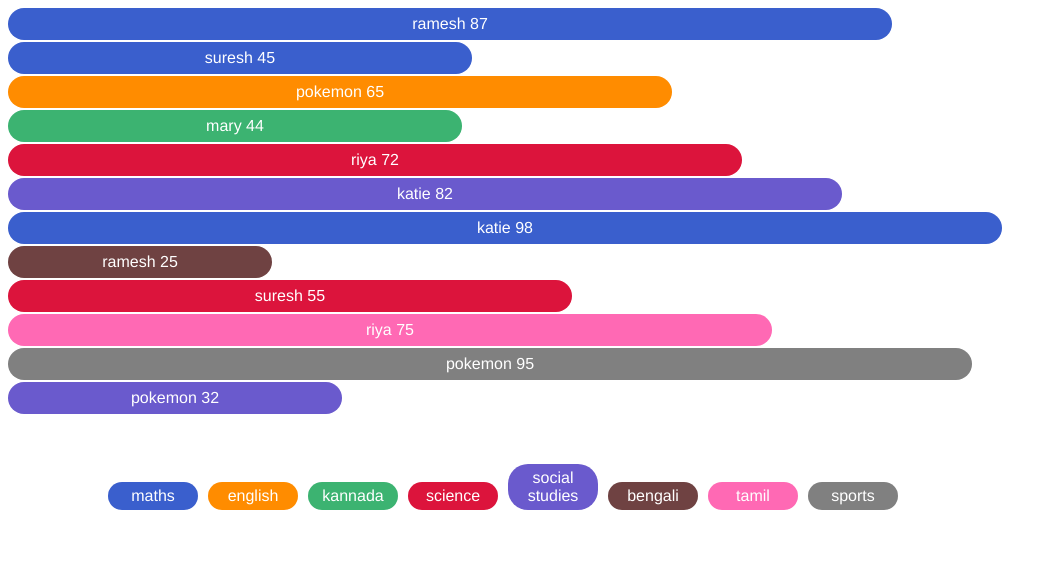
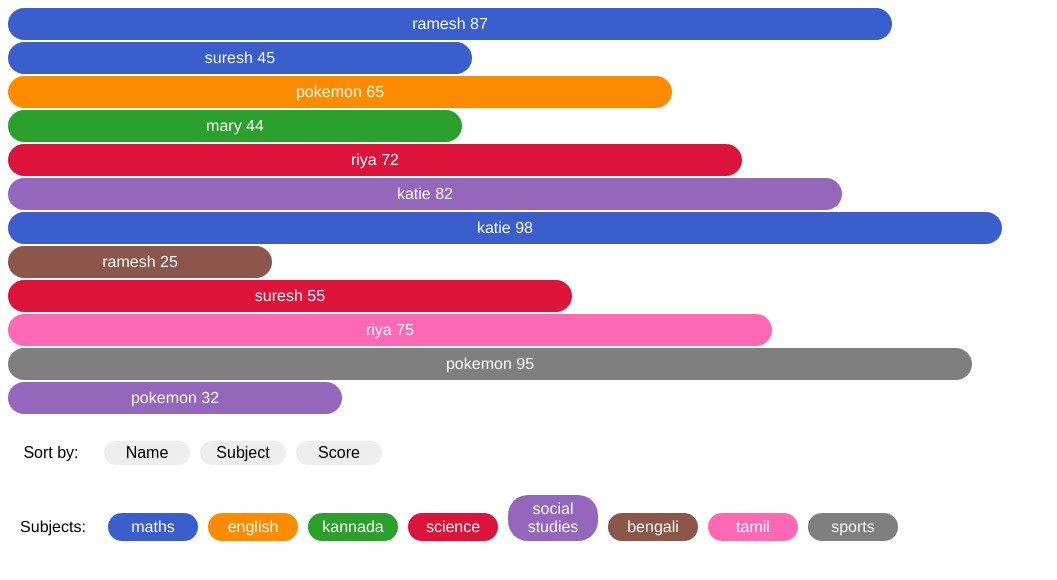
Before and after one commit to gauravkhuperkar/BarChart, a plain HTML site: page public/index.html in a window 1280 px wide. Shown: the whole page, without its empty margins (0-1057 px from the left). Drawn offline with Linux system fonts and the light colour scheme.

Commit message:
Updating colors and just rendering sort options on display.

```diff
--- a/public/css/style.css
+++ b/public/css/style.css
@@ -7,10 +7,6 @@
   	text-align: center;
   	font-family: helvetica;
   	font-weight: 200
-}
-
-.sort_options {
-
 }
 
 .subjects div{
@@ -26,5 +22,22 @@
 }
 
 .subjects {
-	margin-top: 50px;
+	margin-top: 30px;
 }
+
+.subject_title {
+	color: black;
+}
+
+.sort_options div {
+	width: 80px;
+	text-align: center;
+	border-radius: 15px;
+	font-family: sans-serif;
+	font-weight: 100;
+	padding: 3px;
+	background: #eeeeee;
+	display: inline-block;
+	margin-right: 10px;
+	margin-top: 25px;
+}
--- a/public/javascript/one.js
+++ b/public/javascript/one.js
@@ -3,15 +3,16 @@ var data = [20,52,83,23,10,78,14,97,33,40];
 var colors = {
 	"maths":"#3A5FCD",
 	"english":"#FF8C00",
-	"kannada":"#3CB371",
+	"kannada":"#2ca02c",
 	"science":"#DC143C",
-	"social studies":"#6A5ACD",
-	"bengali":"#6F4242",
+	"social studies":"#9467bd",
+	"bengali":"#8c564b",
 	"tamil":"#FF69B4",
-	"sports":"#808080"
+	"sports":"#7f7f7f"
 };
 
 var subjects = ["maths","english","kannada","science","social studies","bengali","tamil","sports"]
+var sort_options = ["Name", "Subject", "Score"]
 
 var students = [
 	{name:'ramesh',subject:'maths',score:87},
@@ -39,21 +40,26 @@ var loadChart = function() {
 		.style("background-color", function(d){return colors[d.subject]})
 
 	chart.exit().remove();
-	displaySubjects()
-	displaySortOptions()
+	displaySubjects();
+	displaySortOptions();
 };
 
 var displaySubjects = function() {
-	var container = d3.select(".subjects")
-	container.append("div").text("Subjects: ")
+	var container = d3.select(".subjects");
+	container.append("div").text("Subjects: ").style("color","black");
 	for (var i = 0; i < subjects.length; i++) {
-		container.append("div").text(subjects[i]).style("background-color",colors[subjects[i]])
+		container.append("div").text(subjects[i]).style("background-color",colors[subjects[i]]);
 	};
-}
+};
+
 
 var displaySortOptions = function() {
 	var container = d3.select(".sort_options")
+	container.append("div").text("Sort by:").style("color","black").style("background-color","white");
+	for (var i = 0; i < sort_options.length; i++) {
+		container.append("div").text(sort_options[i])
+	};
 	console.log(container)
-}
+};
 
 window.onload = loadChart;
```
